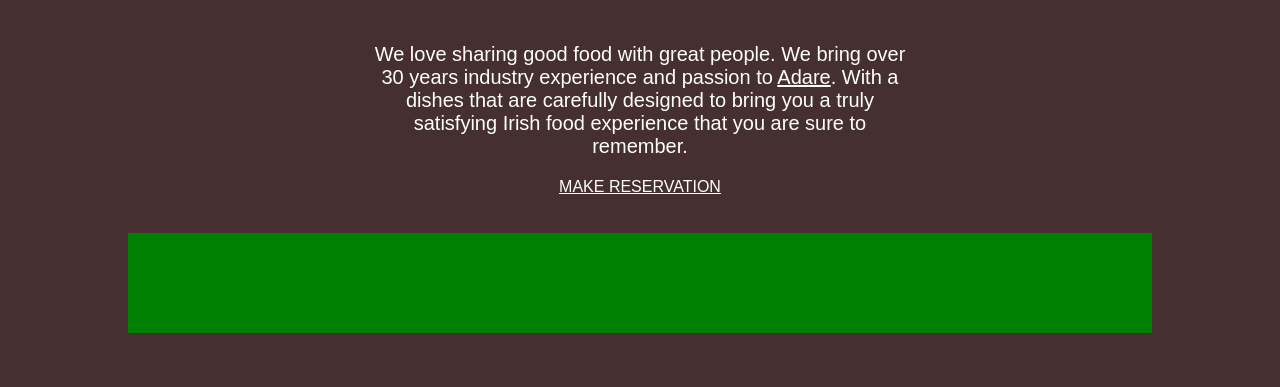
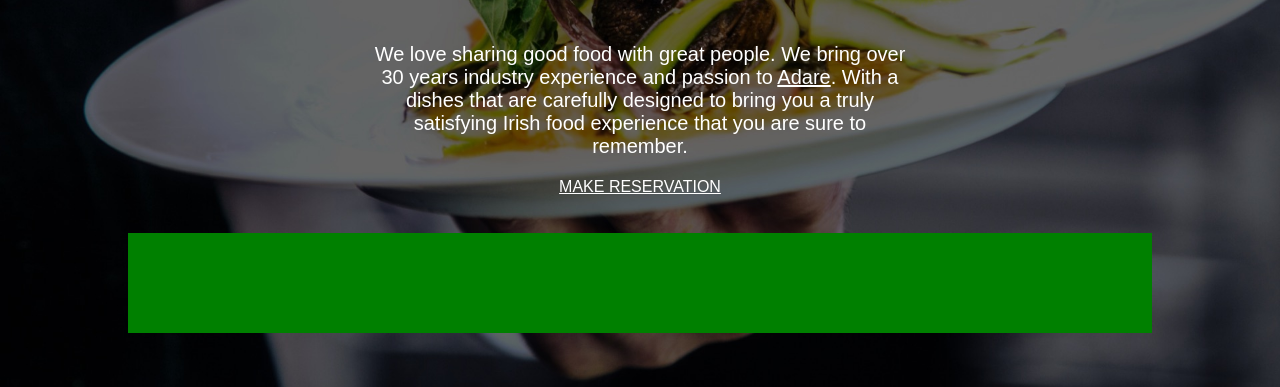
Before and after one commit to SuperMarcin1999/Project1HtmlCss, a plain HTML site: page index.html in a window 1280 px wide. Shown: the part 413-800 px from the top of the page. Drawn offline with Linux system fonts and the light colour scheme.

Commit message:
Background image

```diff
--- a/index.html
+++ b/index.html
@@ -18,7 +18,7 @@
         </nav>
         <main>
             <h1>let's meat</h1>
-            <p>We love sharing good food with great people. We bring over 30 years industry experience and passion to     <a href="https://Adare">Adare</a>. With a dishes that are carefully designed to bring you a truly satisfying Irish food experience that you are sure to remember.</p>
+            <p>We love sharing good food with great people. We bring over 30 years industry experience and passion to     <a href="#">Adare</a>. With a dishes that are carefully designed to bring you a truly satisfying Irish food experience that you are sure to remember.</p>
             <a href="https://www.google.com/" target="_blank">MAKE RESERVATION</a>
         </main>
         <footer>
--- a/style.css
+++ b/style.css
@@ -1,5 +1,15 @@
+html{
+    /* Nie widzimy przez na dole konca obrazka, kosztem przycinania
+     obrazka gdy tak owe tlo mialo by zostac pokazane */
+    height: 100%;
+}
 body{
     background: #452f2f;
+    background-image: url("images/background-adare-restaurant.jpg");
+    background-size: cover; /* Dopasowanie do wielkosci okna */
+    background-repeat: no-repeat; /* Brak powtarzania obrazka */
+    background-position: center; /* Jesli juz ucina obrazek, to dalej on jest na srodku */
+
 }
 .container{
     margin-left: auto;
```
Also changed, not shown: images/background-adare-restaurant.jpg (added).
